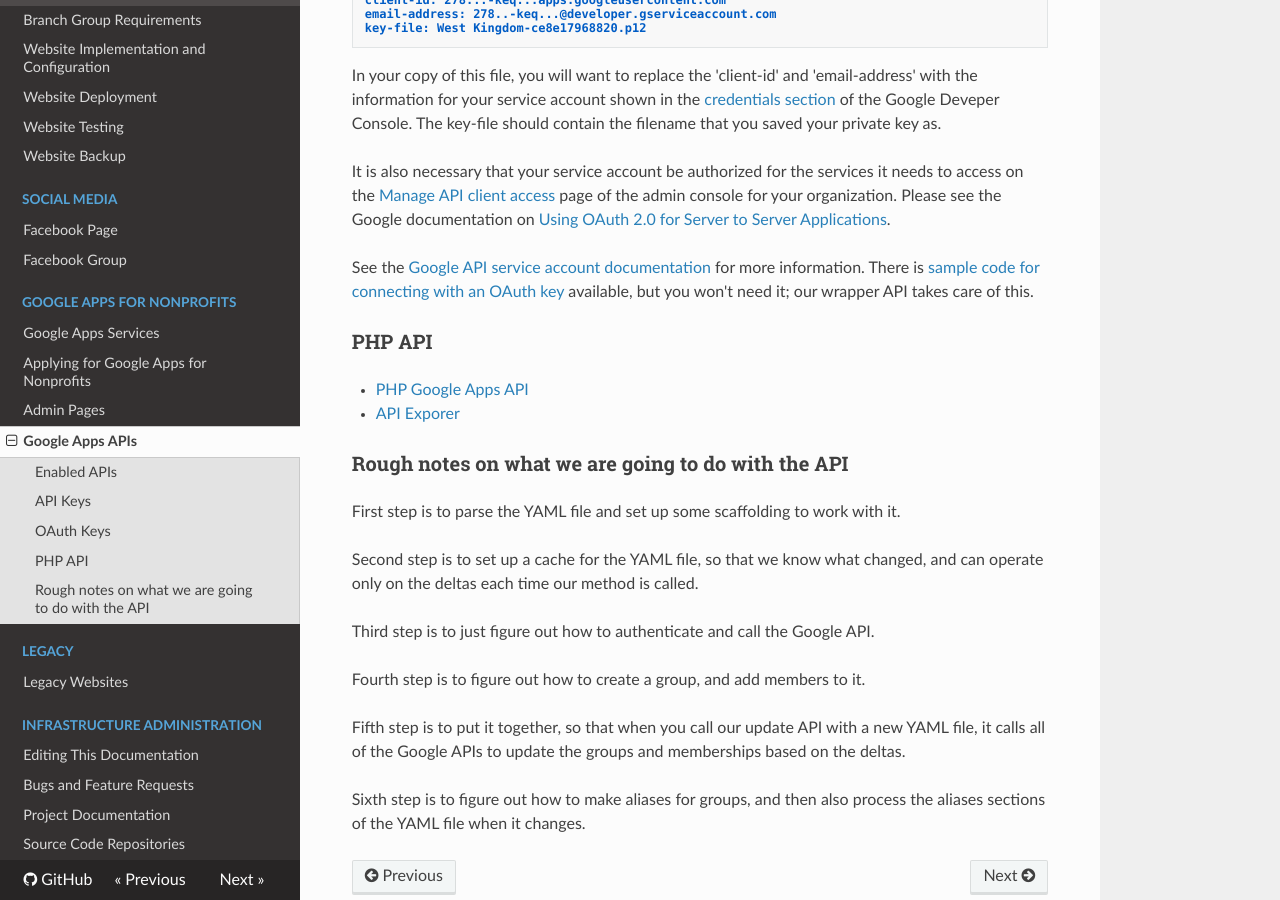
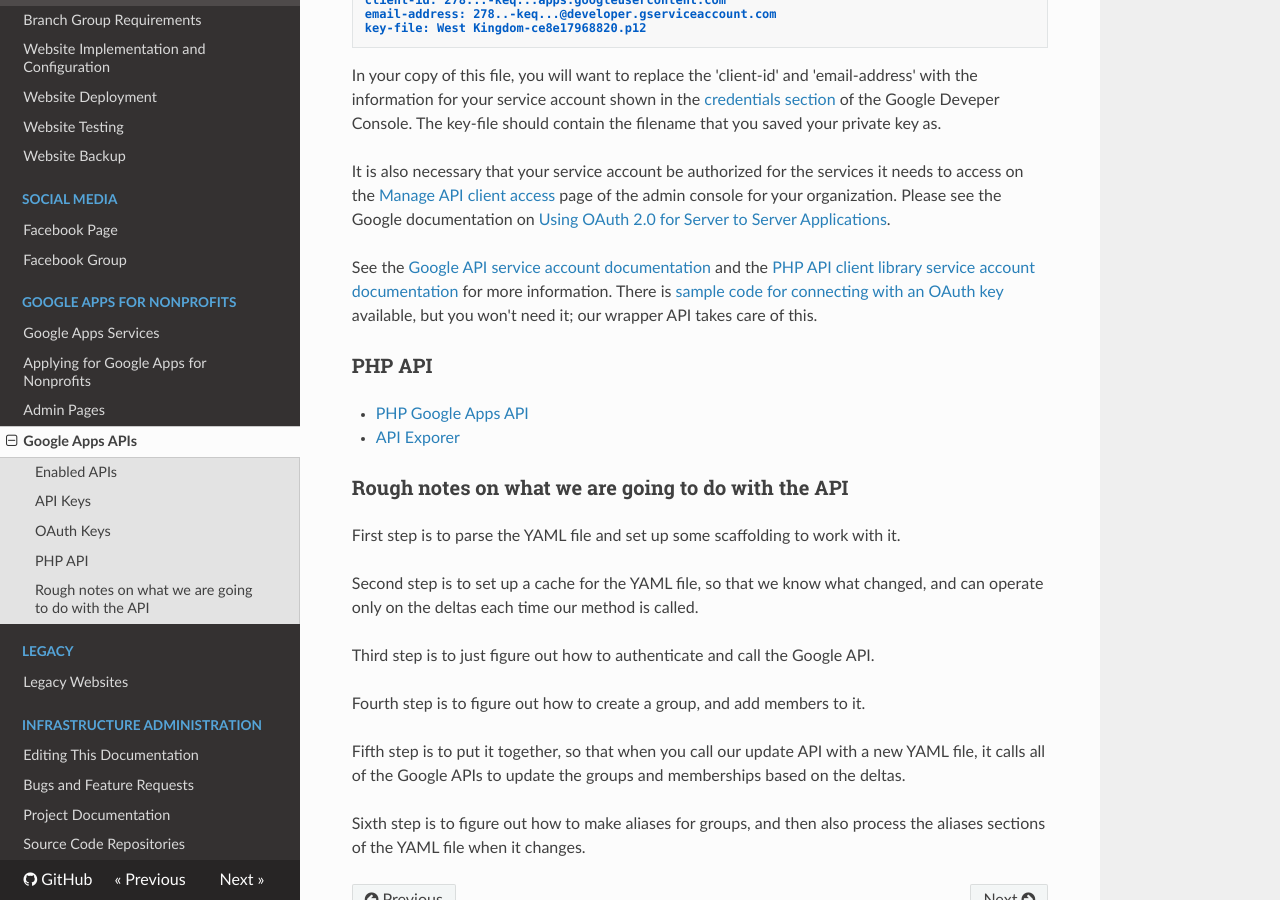
Before and after one commit to westkingdom/westkingdom, an MkDocs documentation site: the page built from docs/google-api.md, in a window 1280 px wide and 900 px high, scrolled down 1357 px. Built offline with MkDocs 1.6.1, drawn with Linux system fonts in a browser that asks for light colours; nearby versions of some CDN libraries; old or Windows-style settings are respelled for this version of MkDocs.

Commit message:
Add a link to the service account docs in the google api section.

```diff
--- a/docs/google-api.md
+++ b/docs/google-api.md
@@ -82,7 +82,7 @@ authorized for the services it needs to access on the
 the admin console for your organization.  Please see the
 Google documentation on [Using OAuth 2.0 for Server to Server Applications](https://developers.google.com/accounts/docs/OAuth2ServiceAccount).
 
-See the [Google API service account documentation](https://developers.google.com/accounts/docs/OAuth2?hl=en_US#serviceaccount) for more
+See the [Google API service account documentation](https://developers.google.com/accounts/docs/OAuth2?hl=en_US#serviceaccount) and the [PHP API client library service account documentation](https://developers.google.com/api-client-library/php/auth/service-accounts) for more
 information.  There is [sample code for connecting with an
 OAuth key](https://github.com/google/google-api-php-client/blob/master/examples/service-account.php) available,
 but you won't need it; our wrapper API takes care of this.
```
